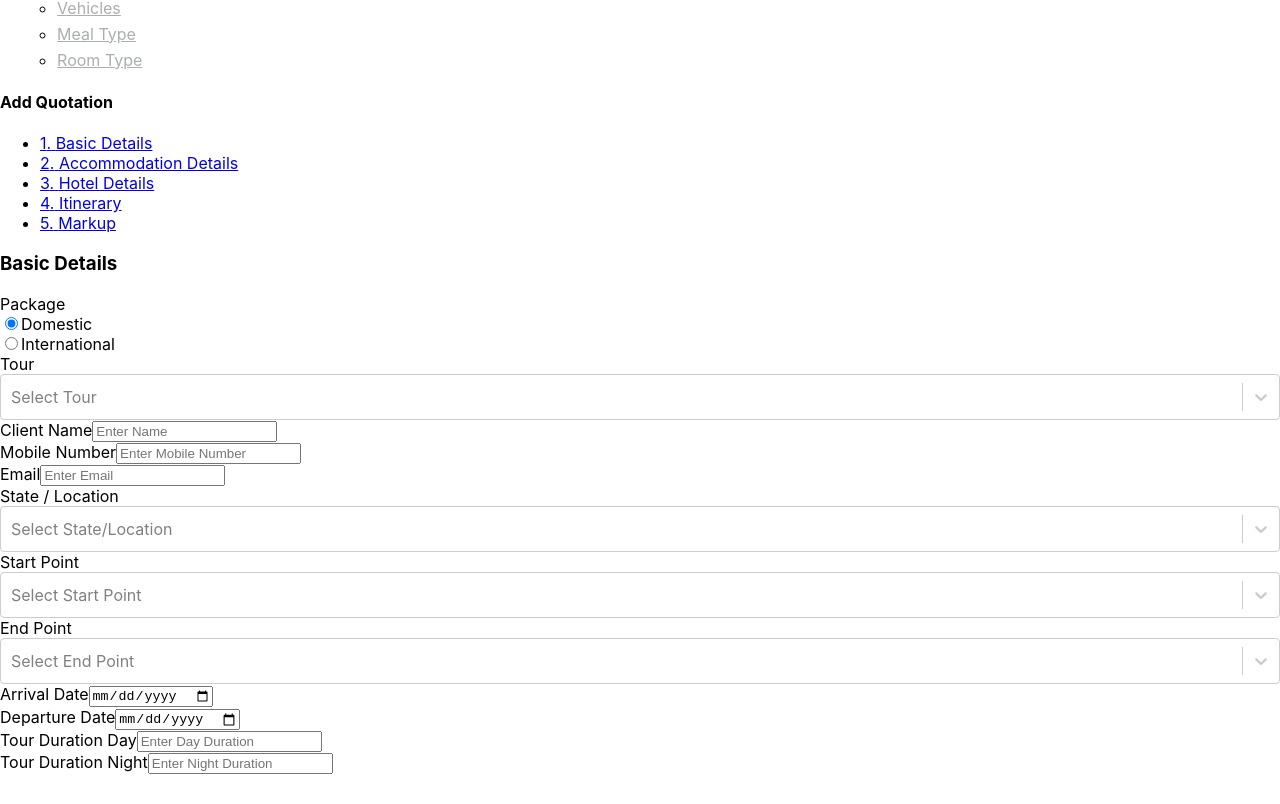
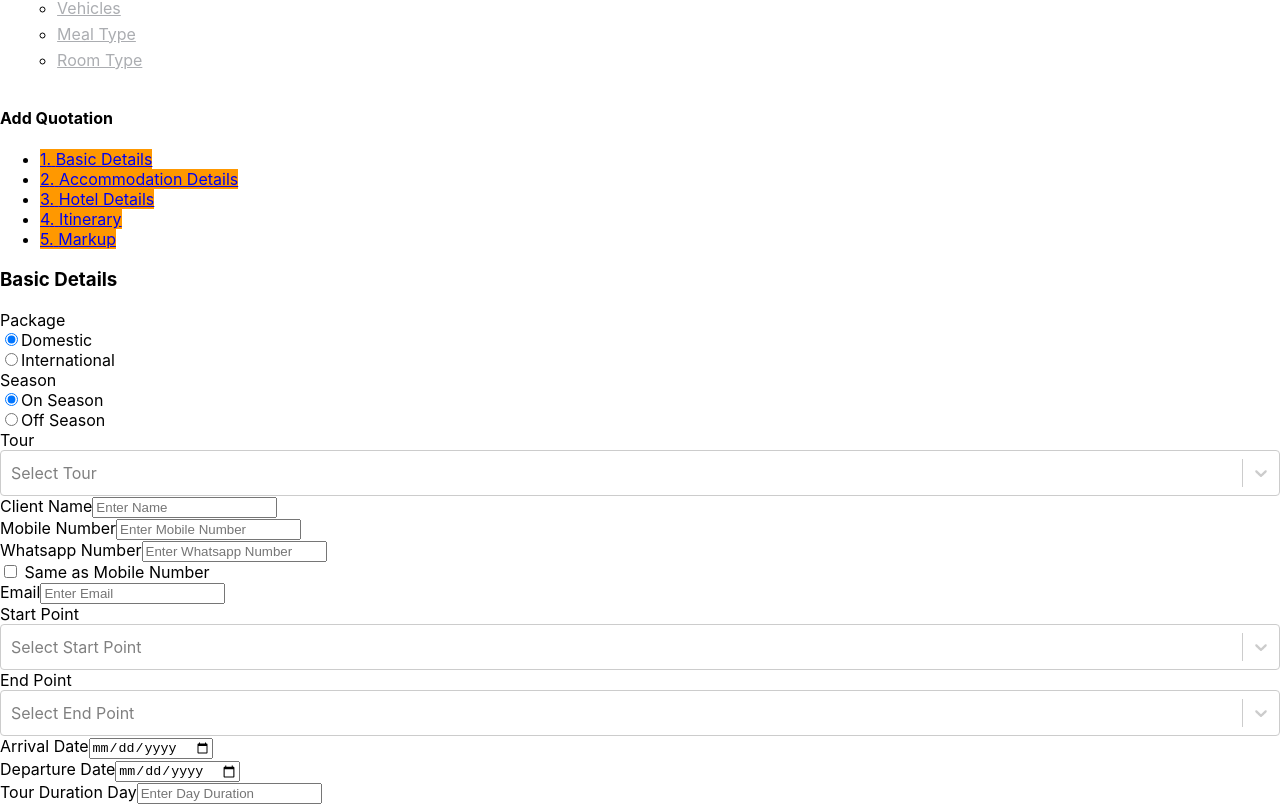
Before and after one commit to saurabhgharat95/northerntravels-frontend, a React (Create React App) app: page /add-quotation in a window 1280 px wide. Shown: the part 1408-2212 px from the top of the page. Built offline with nearby package versions, Linux system fonts and the light colour scheme; the HTML template or start-up script is replaced by a standard one; a web font is replaced by a local one.

Commit message:
changes in ui of quotation form

```diff
--- a/src/Pages/AddTourForm.js
+++ b/src/Pages/AddTourForm.js
@@ -173,9 +173,13 @@ const AddTourForm = () => {
       let body = {
         id: id,
       };
+      setIsLoading(true);
+
       let response = await axios.post(url, body);
       if (response) {
         if (response.status == 200) {
+          setIsLoading(false);
+
           let tourDetails = response.data.data;
           const formData = {
             tourName: tourDetails.tourName || "",
@@ -264,6 +268,8 @@ const AddTourForm = () => {
         }
       }
     } catch (e) {
+      setIsLoading(false);
+
       toast.error("Something Went Wrong :(" + e, {
         position: "top-right",
       });
--- a/src/Pages/BasicDetailsForm.js
+++ b/src/Pages/BasicDetailsForm.js
@@ -18,17 +18,18 @@ const BasicDetailsForm = () => {
         style={{ left: "0px" }}
       >
         <h3>Basic Details</h3>
+        <div className="row">
+          <div className="form-group col-sm-6 mb-0">
+            <label className="col-sm-2 col-form-label pl-0">Package</label>
             <div className="form-group row">
-          <label className="col-sm-2 col-form-label">Package</label>
-          <br></br>
               <div className="col-sm-2">
                 <div className="form-check">
                   <label className="form-check-label">
                     <input
                       type="radio"
                       className="form-check-input"
-                  name="membershipRadios"
-                  id="membershipRadios1"
+                      name="packageRadio"
+                      id="packageRadio"
                       value="1"
                       checked
                     />
@@ -43,8 +44,8 @@ const BasicDetailsForm = () => {
                     <input
                       type="radio"
                       className="form-check-input"
-                  name="membershipRadios"
-                  id="membershipRadios2"
+                      name="packageRadio"
+                      id="packageRadio"
                       value="2"
                     />
                     International
@@ -53,6 +54,45 @@ const BasicDetailsForm = () => {
                 </div>
               </div>
             </div>
+          </div>
+          <div className="form-group col-sm-6 mb-0">
+            <label className="col-sm-2 col-form-label pl-0">Season</label>
+            <div className="form-group row">
+              <div className="col-sm-3">
+                <div className="form-check">
+                  <label className="form-check-label">
+                    <input
+                      type="radio"
+                      className="form-check-input"
+                      name="seasonRadio"
+                      id="seasonRadio"
+                      value="1"
+                      checked
+                    />
+                    On Season
+                    <i className="input-helper"></i>
+                  </label>
+                </div>
+              </div>
+              <div className="col-sm-3">
+                <div className="form-check">
+                  <label className="form-check-label">
+                    <input
+                      type="radio"
+                      className="form-check-input"
+                      name="seasonRadio"
+                      id="seasonRadio"
+                      value="2"
+                    />
+                    Off Season
+                    <i className="input-helper"></i>
+                  </label>
+                </div>
+              </div>
+            </div>
+          </div>
+        </div>
+
         <div className="form-group row">
           <div className="col-sm-6">
             <label>Tour</label>
@@ -62,7 +102,11 @@ const BasicDetailsForm = () => {
         <div className="form-group row">
           <div className="col-sm-6">
             <label>Client Name</label>
-            <input type="text" className="form-control" placeholder="Enter Name" />
+            <input
+              type="text"
+              className="form-control"
+              placeholder="Enter Name"
+            />
           </div>
         </div>
         <div className="form-group row">
@@ -75,17 +119,29 @@ const BasicDetailsForm = () => {
             />
           </div>
           <div className="col-sm-6">
+            <label>Whatsapp Number</label>
+            <input
+              type="number"
+              className="form-control"
+              placeholder="Enter Whatsapp Number"
+            />
+            <div className="mt-1">
+            <input type="checkbox" id="whatsappNo" name="whatsappNo" value="isSame" />
+            <label for="whatsappNo" className="ml-1"> Same as Mobile Number</label>
+            </div>
+
+          </div>
+          <div className="col-sm-6">
             <label>Email</label>
-            <input type="text" className="form-control" placeholder="Enter Email" />
+            <input
+              type="text"
+              className="form-control"
+              placeholder="Enter Email"
+            />
           </div>
         </div>
 
-        <div className="form-group row">
-          <div className="col-sm-6">
-            <label>State / Location</label>
-            <Select options={options} placeholder="Select State/Location" />
-          </div>
-        </div>
+
         <div className="form-group row">
           <div className="col-sm-6">
             <label>Start Point</label>
@@ -99,33 +155,42 @@ const BasicDetailsForm = () => {
         <div className="form-group row">
           <div className="col-sm-6">
             <label>Arrival Date</label>
-            <input type="date" className="form-control" placeholder="Enter Arrival Date" />
+            <input
+              type="date"
+              className="form-control"
+              placeholder="Enter Arrival Date"
+            />
           </div>
           <div className="col-sm-6">
             <label>Departure Date</label>
-            <input type="date" className="form-control" placeholder="Enter Departure Date" />
+            <input
+              type="date"
+              className="form-control"
+              placeholder="Enter Departure Date"
+            />
           </div>
         </div>
         <div className="form-group row">
-
           <div className="col-sm-6">
             <label>Tour Duration Day</label>
-            <input type="number" className="form-control" placeholder="Enter Day Duration" />
+            <input
+              type="number"
+              className="form-control"
+              placeholder="Enter Day Duration"
+            />
           </div>
           <div className="col-sm-6">
             <label>Tour Duration Night</label>
-            <input type="number" className="form-control" placeholder="Enter Night Duration" />
+            <input
+              type="number"
+              className="form-control"
+              placeholder="Enter Night Duration"
+            />
           </div>
         </div>
-        <div className="form-group row">
-
-        </div>
-        <div className="form-group row">
-
-        </div>
-        <div className="form-group row">
-
-        </div>
+        <div className="form-group row"></div>
+        <div className="form-group row"></div>
+        <div className="form-group row"></div>
       </section>
     </>
   );
--- a/src/Pages/ItineraryForm.js
+++ b/src/Pages/ItineraryForm.js
@@ -77,10 +77,10 @@ const ItineraryForm = () => {
           <div className="col-sm-4 mb-3">
             <label>Day</label>
             <input
-              type="text"
+              type="number"
               className="form-control"
-              readOnly
-              value={itineraryObject.day + 1}
+
+              value={itineraryObject.day}
               onChange={(event) =>
                 setItineraryObject((prevState) => ({
                   ...prevState,
@@ -255,8 +255,15 @@ const ItineraryForm = () => {
                 </div>
               </div>
             </div>
-
             <div className="col-sm-4 mb-3">
+              <label>Amount </label>
+              <input
+                type="number"
+                className="form-control"
+                placeholder="Enter Amount"
+              />
+            </div>
+            <div className="col-sm-11 mb-3">
               <label>Remark </label>
               <input
                 type="text"
@@ -264,17 +271,10 @@ const ItineraryForm = () => {
                 placeholder="Enter Remark"
               />
             </div>
-            <div className="col-sm-4 mb-3">
-              <label>Amount </label>
-              <input
-                type="text"
-                className="form-control"
-                placeholder="Enter Remark"
-              />
-            </div>
-            <div className="col-sm-8 mb-3">
+
+            <div className="col-sm-1 mb-3">
               <ion-icon
-                style={{ marginTop: "4%" }}
+              style={{ marginTop: "40%" }}
                 name="add-circle-outline"
                 color="success"
                 size="large"
@@ -282,7 +282,7 @@ const ItineraryForm = () => {
               ></ion-icon>
               {index ? (
                 <ion-icon
-                  style={{ marginTop: "4%" }}
+                style={{ marginTop: "40%" }}
                   name="close-circle-outline"
                   color="danger"
                   size="large"
@@ -396,12 +396,12 @@ const ItineraryForm = () => {
                                     style={{ marginRight: "10px" }}
                                     title="Edit"
                                   ></ion-icon>
-                                  <ion-icon
+                                  {/* <ion-icon
                                     name="swap-horizontal-outline"
                                     color="tertiary"
                                     style={{ marginRight: "10px" }}
                                     title="Swap"
-                                  ></ion-icon>
+                                  ></ion-icon> */}
                                   <ion-icon
                                     name="trash-outline"
                                     color="danger"
--- a/src/Pages/MarkupForm.js
+++ b/src/Pages/MarkupForm.js
@@ -13,14 +13,9 @@ const MarkupForm = () => {
         <br></br>
         <br></br>
         <br></br>
+
         <div className="form-group row">
-          <div className="col-sm-6">
-            <label>Logo</label>
-            <input type="file" className="form-control" min={0} max={50} />
-          </div>
-        </div>
-        <div className="form-group row">
-          <div className="col-sm-6">
+          <div className="col-sm-4">
             <label>Before Markup (Rs.)</label>
             <input
               type="number"
@@ -31,14 +26,17 @@ const MarkupForm = () => {
               readonly
             />
           </div>
-          <div className="col-sm-6">
+          <div className="col-sm-4">
             <label>Markup (Rs.)</label>
-            <input type="number" className="form-control"  min={0} max={50} placeholder="Enter Markup (Rs.)" />
+            <input
+              type="number"
+              className="form-control"
+              min={0}
+              max={50}
+              placeholder="Enter Markup (Rs.)"
+            />
           </div>
-        </div>
-
-        <div className="form-group row">
-          <div className="col-sm-6">
+          <div className="col-sm-4">
             <label>After Markup (Rs.)</label>
             <input
               type="number"
@@ -52,44 +50,48 @@ const MarkupForm = () => {
         </div>
         <div className="form-group row">
           <div className="col-sm-6">
-            <label>Company Name </label>
-            <input type="text" className="form-control" />
+            <label>Logo</label>
+            <input type="file" className="form-control" min={0} max={50} />
           </div>
           <div className="col-sm-6">
             <label>Company Logo </label>
             <input type="file" className="form-control" />
           </div>
         </div>
-
         <div className="form-group row">
-          <div className="col-sm-6">
+          <div className="col-sm-6 mb-3">
+            <label>Company Name </label>
+            <input type="text" className="form-control" />
+          </div>
+          <div className="col-sm-6 mb-3">
             <label>Corporate Office </label>
             <input type="text" className="form-control" />
           </div>
-          <div className="col-sm-6">
+
+          <div className="col-sm-6  mb-3">
             <label>Regional Office</label>
             <input type="TEXT" className="form-control" />
           </div>
-        </div>
-
-        <div className="form-group row">
-          <div className="col-sm-6">
+          <div className="col-sm-6  mb-3">
             <label>Hotline </label>
             <input type="number" className="form-control" />
           </div>
-          <div className="col-sm-6">
+          <div className="col-sm-6  mb-3">
             <label>Email </label>
             <input type="text" className="form-control" />
           </div>
-        </div>
-
-        <div className="form-group row">
-          <div className="col-sm-6">
+          <div className="col-sm-6  mb-3">
             <label>Website</label>
 
             <input type="text" className="form-control" />
           </div>
         </div>
+
+        <div className="form-group row"></div>
+
+        <div className="form-group row"></div>
+
+        <div className="form-group row"></div>
       </section>
     </>
   );
--- a/src/components/Sidebar.js
+++ b/src/components/Sidebar.js
@@ -43,7 +43,7 @@ const Sidebar = (props) => {
       label: "Masters",
       icon: "list-outline",
       subItems: [
-        { path: "/countries", label: "Countries", icon: "globe-outline" },
+        { path: "/countries", label: "Countries", icon: "earth-outline" },
         {
           path: "/states",
           label: "State / Location",
@@ -55,7 +55,7 @@ const Sidebar = (props) => {
           label: "Destinations",
           icon: "compass-outline",
         },
-        { path: "/hotel-type", label: "Hotel Type", icon: "bed-outline" },
+        { path: "/hotel-type", label: "Hotel Type", icon: "business-outline" },
         {
           path: "/halting-dest",
           label: "Halting Destinations",
@@ -64,7 +64,7 @@ const Sidebar = (props) => {
         { path: "/hotels", label: "Hotels", icon: "business-outline" },
         { path: "/cars", label: "Vehicles", icon: "car-sport-outline" },
         { path: "/meal-types", label: "Meal Type", icon: "restaurant-outline" },
-        { path: "/room-types", label: "Room Type", icon: "bed-outline" },
+        { path: "/room-types", label: "Room Type", icon: "business-outline" },
       ],
     },
   ];
--- a/src/index.css
+++ b/src/index.css
@@ -1,28 +1,27 @@
 @font-face {
   font-family: Poppins;
-  src: url('../public/fonts/Poppins-Regular.ttf')  format('truetype');
+  src: url("../public/fonts/Poppins-Regular.ttf") format("truetype");
 }
 @font-face {
   font-family: Product_Regular;
-  src: url('../public/fonts/Product_Regular.ttf')  format('truetype');
+  src: url("../public/fonts/Product_Regular.ttf") format("truetype");
 }
-
 
 body {
   margin: 0;
-  font-family: 'Poppins',-apple-system, BlinkMacSystemFont, 'Segoe UI', 'Oxygen',
-    'Ubuntu', 'Cantarell', 'Fira Sans', 'Droid Sans', 'Helvetica Neue',
+  font-family: "Poppins", -apple-system, BlinkMacSystemFont, "Segoe UI",
+    "Oxygen", "Ubuntu", "Cantarell", "Fira Sans", "Droid Sans", "Helvetica Neue",
     sans-serif;
   -webkit-font-smoothing: antialiased;
   -moz-osx-font-smoothing: grayscale;
 }
 
 code {
-  font-family: source-code-pro, Menlo, Monaco, Consolas, 'Courier New',
+  font-family: source-code-pro, Menlo, Monaco, Consolas, "Courier New",
     monospace;
 }
 
-ion-icon{
+ion-icon {
   font-size: 22px;
   cursor: pointer;
 }
@@ -76,7 +75,7 @@ ion-icon{
   opacity: 1; /* Visible when show class is added */
   pointer-events: auto; /* Allow interaction after animation */
 }
-.cancel-txt{
+.cancel-txt {
   background-color: transparent;
   color: #2656ab;
   border-color: transparent;
@@ -87,8 +86,13 @@ ion-icon{
   border: 1px solid #2656ab;
   padding: 0.55rem 1rem;
   font-size: 1rem;
-    transition: background-color 0.2s, color 0.2s, border-color 0.2s, box-shadow 0.2s;
+  transition: background-color 0.2s, color 0.2s, border-color 0.2s,
+    box-shadow 0.2s;
   border-radius: 6px;
+}
+.wizard > .steps .current a {
+  background: #FF9800;
+  cursor: pointer;
 }
 /* For small devices (phones) */
 @media only screen and (max-width: 576px) {
@@ -111,21 +115,16 @@ ion-icon{
   }
 }
 .sidebar .nav.sub-menu .nav-item::before {
-
   background: none;
 }
 .sidebar .nav.sub-menu {
-
-  padding: 0.25rem 0 0 1.07rem;
-
+  padding: 0.25rem 0 1rem 1.07rem;
 }
 
-
 .wizard > .content {
-
   height: 75em;
 }
-.css-13cymwt-control{
+.css-13cymwt-control {
   height: 46px;
 }
 .slide-enter {
@@ -149,21 +148,20 @@ ion-icon{
   transform: translateX(-100%);
   transition: opacity 300ms, transform 300ms;
 }
-.breadcrumb{
+.breadcrumb {
   border-radius: 8px;
 }
 
 .custom-table td {
   width: 10%;
-
 }
 
 .custom-table input[type="text"] {
   width: 100px;
   box-sizing: border-box;
   height: 42px;
-  padding-left:8px;
-  border: 1px solid #ccc
+  padding-left: 8px;
+  border: 1px solid #ccc;
 }
 
 .item-enter {
@@ -180,7 +178,7 @@ ion-icon{
   opacity: 0;
   transition: opacity 700ms ease-in;
 }
-.srv-validation-message{
+.srv-validation-message {
   color: red;
   font-size: 12px;
   margin-top: 8px;
@@ -201,21 +199,22 @@ ion-icon{
 }
 
 .primary {
-  background:#2656ab;
+  background: #2656ab;
 }
 .secondary {
-  background:#fbaa31;
+  background: #fbaa31;
 }
 .tertiary {
-  background:#a4bc3d;
+  background: #a4bc3d;
 }
-.quarternary{
-  background:#3596d5;
+.quarternary {
+  background: #3596d5;
 }
-.quinary{
-  background:#0273bc;
+.quinary {
+  background: #0273bc;
 }
-.breadcrumb-item,.badge{
+.breadcrumb-item,
+.badge {
   cursor: pointer;
 }
 .sidebar .nav.sub-menu .nav-item .nav-link {
--- a/src/utils/constants.js
+++ b/src/utils/constants.js
@@ -65,5 +65,4 @@ export const ADD_TOUR_API = BASE_API_URL + "/add-tour";
 export const UPDATE_TOUR_API = BASE_API_URL + "/update-tour";
 export const DELETE_TOUR_API = BASE_API_URL + "/delete-tour";
 
-export const FETCH_STATES_BY_COUNTRY_API =
-  BASE_API_URL + "/get-states-by-countries";
+export const FETCH_STATES_BY_COUNTRY_API = BASE_API_URL + "/get-states-by-countries";
```
Also changed, not shown: src/Pages/AccommodationDetailsForm.js (+7 -8 lines), src/Pages/CountryMaster.js (+11 -3 lines), src/Pages/DestinationMaster.js (+11 -3 lines), 1 other file (tests, documents, lock files or other folders). Lines whose indentation alone changed are shown as unchanged.
